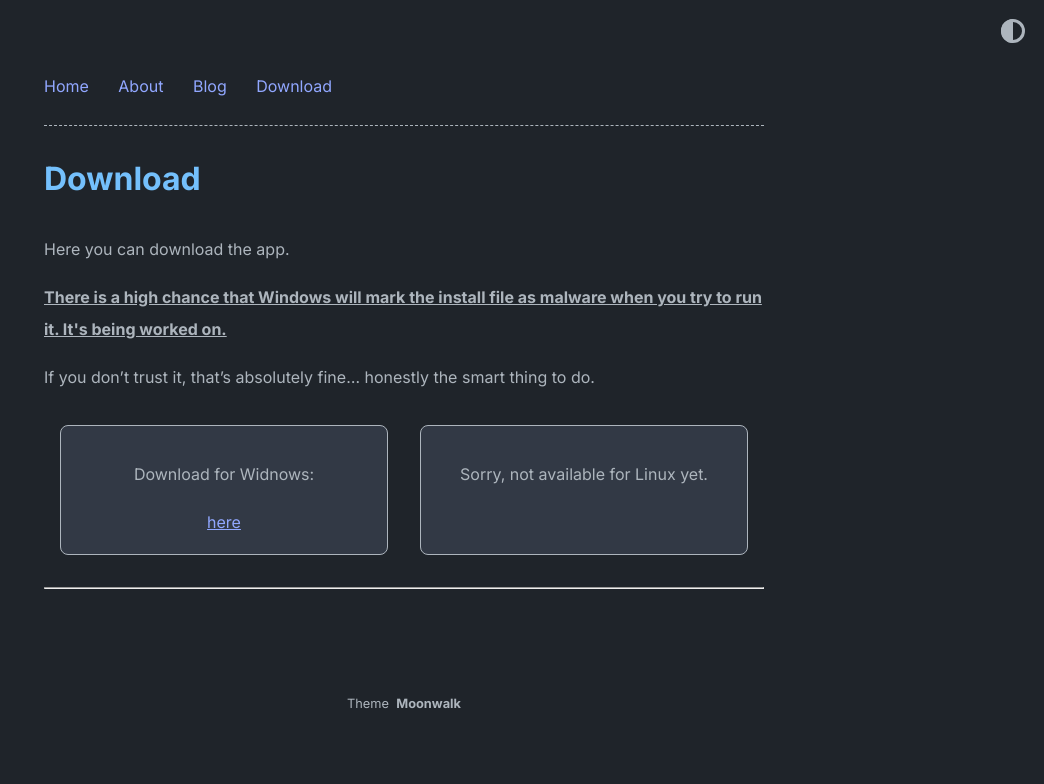
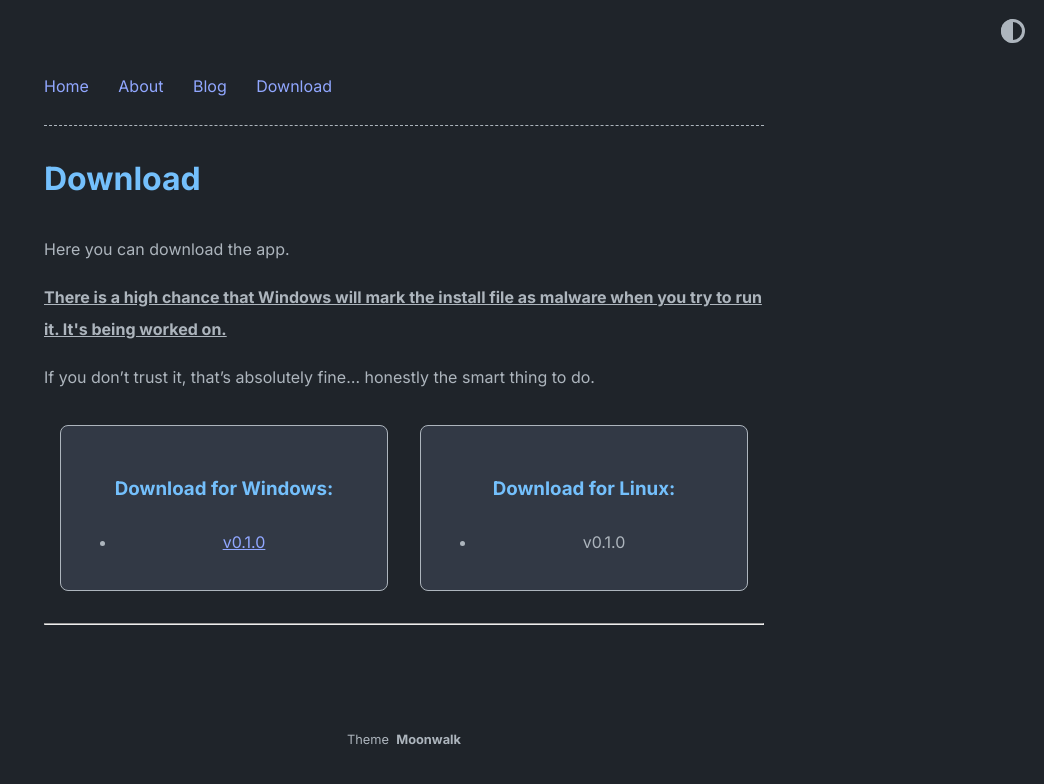
Before and after one commit to Vjaby/Recepter, a Jekyll site: the page built from download.md, in a window 1280 px wide. Shown: the top 784 px of the page, without its empty margins (236-1280 px from the left). Built offline with Jekyll 4.4.1, drawn with Linux system fonts in a browser that asks for light colours.

Commit message:
Better Download

```diff
--- a/_data/home.yml
+++ b/_data/home.yml
@@ -22,3 +22,12 @@ footer_entries:
     url: https://github.com/Vjaby/Recepter/
 
 misc_entries:
+
+
+windows_download_entries:
+  - title: v0.1.0
+    url: "0_1_0"
+
+linux_download_entries:
+  - title: v0.1.0
+    url: False
--- /dev/null
+++ b/_includes/linux_download_list.html
@@ -0,0 +1,13 @@
+<ul>
+    {% for item in site.data.home.linux_download_entries %}
+      <li>
+      {% if item.url != false %}
+        <a download href="assets/downloads/linux/install_recepter_linux_{{ item.url }}.exe">{{ item.title }}</a>
+      {% else %}
+        {{ item.title }}
+      {% endif %}
+      </li>
+    {% endfor %}
+  </ul>
+
+<!--Probably not ".exe" for linux...-->
--- /dev/null
+++ b/_includes/windows_download_list.html
@@ -0,0 +1,11 @@
+<ul>
+    {% for item in site.data.home.windows_download_entries %}
+      <li>
+      {% if item.url != false %}
+        <a download href="assets/downloads/windows/install_recepter_windows_{{ item.url }}.exe">{{ item.title }}</a>
+      {% else %}
+        {{ item.title }}
+      {% endif %}
+      </li>
+    {% endfor %}
+  </ul>
--- a/_layouts/download.html
+++ b/_layouts/download.html
@@ -9,12 +9,12 @@ layout: default
 {{ content }}
 <div class="download-container">
     <div class="download-item">
-        <p> Download for Widnows: </p>
-        <a download href="assets/downloads/install_recepter_windows.exe">here</a>
+        <h3>Download for Windows:</h3>
+        {% include windows_download_list.html %}
     </div>
     <div class="download-item">
-        <p> Sorry, not available for Linux yet. </p>
-        <!--<a download href="assets/downloads/">here</a>-->
+        <h3>Download for Linux:</h3>
+        {% include linux_download_list.html %}
     </div>
 </div>
 <hr>
```
Also changed, not shown: assets/downloads/linux/linus.txt (renamed from assets/downloads/linus.txt), 2 other files.
